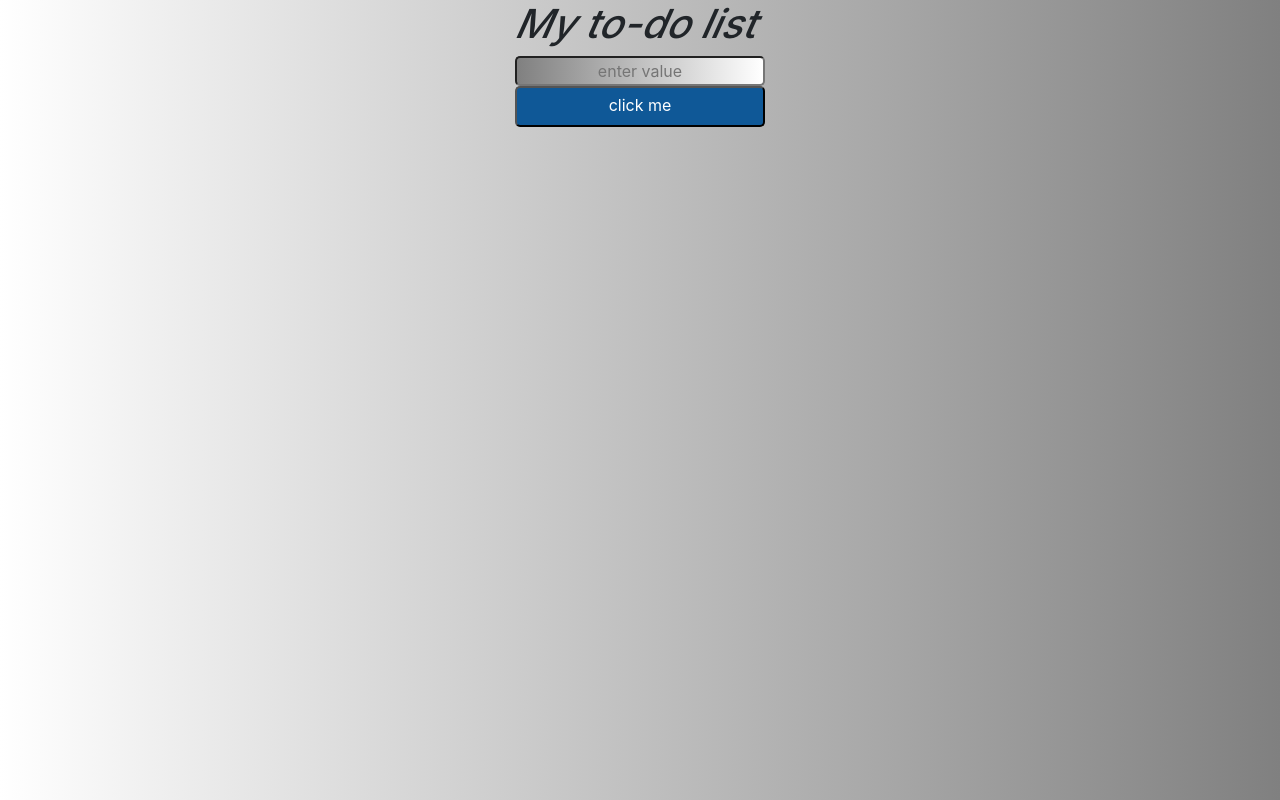
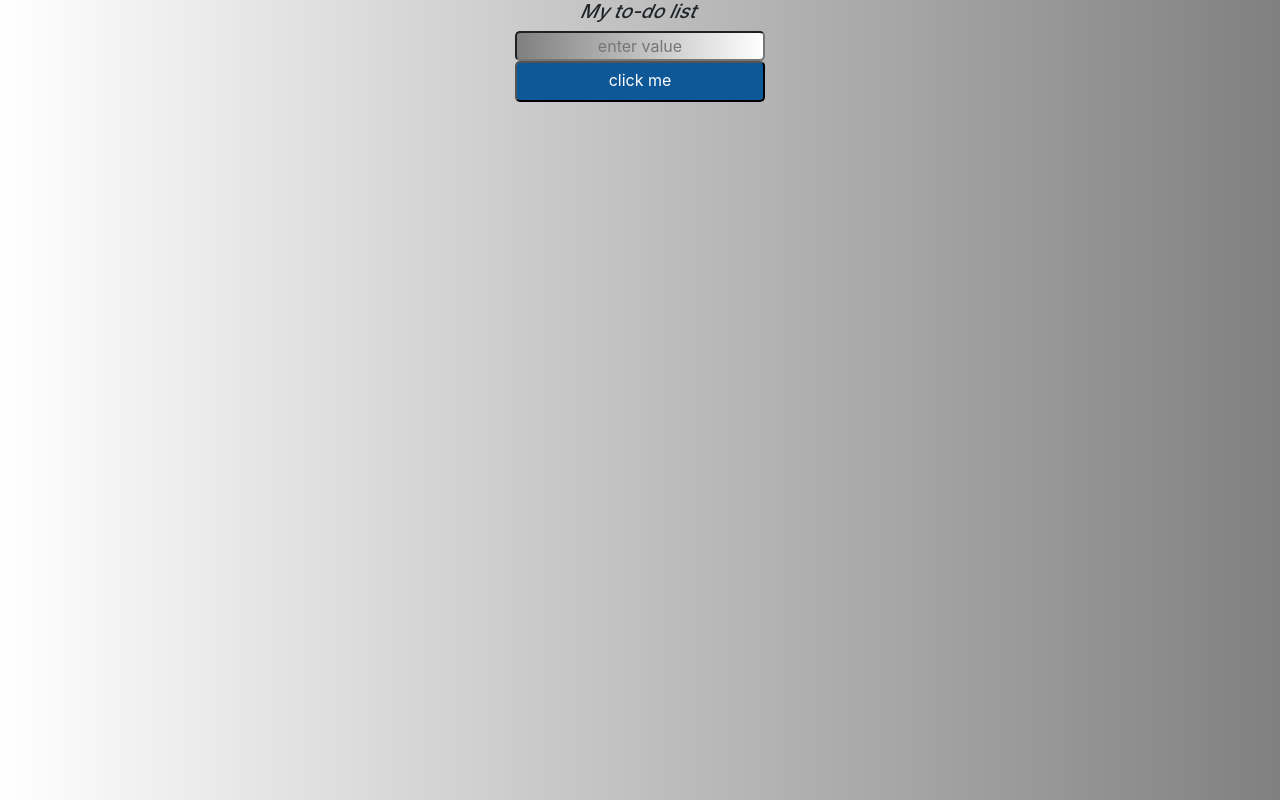
Before and after one commit to josueJURE/ReactToDoList, a React (Create React App) app: page / in a window 1280 px wide. Shown: the top 800 px of the page. Built offline with nearby package versions, Linux system fonts and the light colour scheme.

Commit message:
add media query on h1

```diff
--- a/src/components/App.jsx
+++ b/src/components/App.jsx
@@ -60,6 +60,8 @@ function App() {
     })}
     </ul>
 
+
+
     <footer>Josue copyright {day} </footer>
 
 
--- a/src/index.css
+++ b/src/index.css
@@ -78,6 +78,14 @@ h1 {
   transform: skewX(-24deg);
 }
 
+@media (min-width: 600px) {
+  h1 {
+    font-size: 1.2rem;
+  }
+
+}
+
+
 input {
   width: 250px;
   border-radius: 5px;
```
